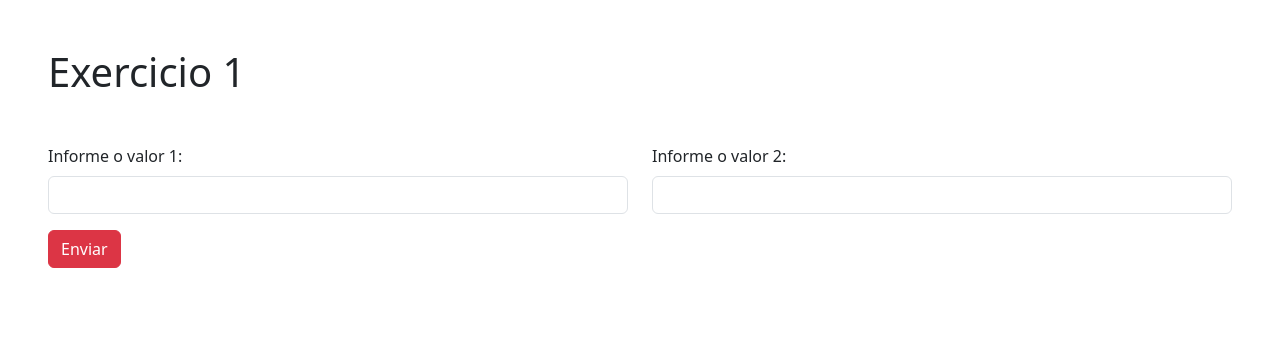
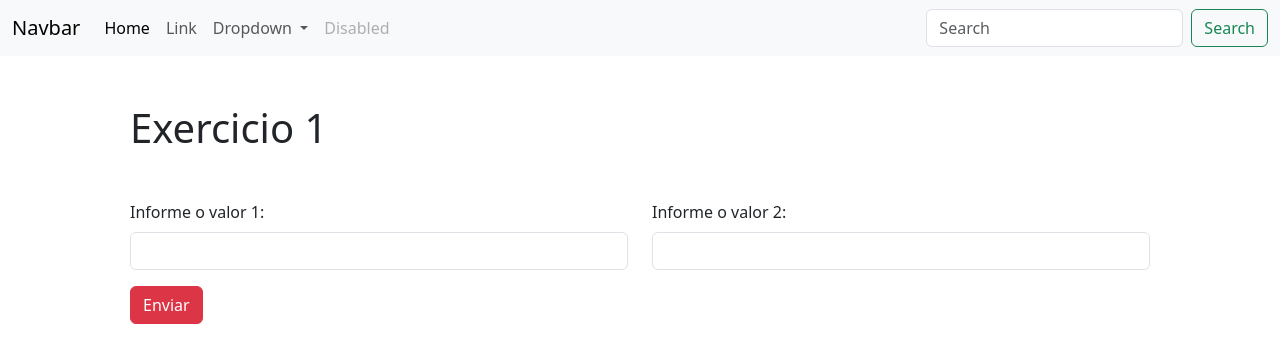
Before and after one commit to vinithales/Eletiva1, a PHP site: page /ex1.php in a window 1280 px wide. Shown: the top 363 px of the page. Run offline with PHP 8.4, Linux system fonts and the light colour scheme.

Commit message:
completo

```diff
--- a/Lista2/ex1.php
+++ b/Lista2/ex1.php
@@ -7,6 +7,10 @@
     <link href="https://cdn.jsdelivr.net/npm/bootstrap@5.3.3/dist/css/bootstrap.min.css" rel="stylesheet" integrity="sha384-QWTKZyjpPEjISv5WaRU9OFeRpok6YctnYmDr5pNlyT2bRjXh0JMhjY6hW+ALEwIH" crossorigin="anonymous">
   </head>
   <body>
+    <?php
+      require_once("nav.php");
+    ?>
+    <main class="container">
       <h1 class="ms-5 mt-5">Exercicio 1</h1>
       <form action="exer1resp.php" method="post" class="m-5">
           <div class="row">
@@ -24,7 +28,7 @@
                   <button type="submit" class="btn btn-danger mt-3">Enviar</button>
               </div>
           </div>
-
+    </main>
 
     </form>
     <script src="https://cdn.jsdelivr.net/npm/bootstrap@5.3.3/dist/js/bootstrap.bundle.min.js" integrity="sha384-YvpcrYf0tY3lHB60NNkmXc5s9fDVZLESaAA55NDzOxhy9GkcIdslK1eN7N6jIeHz" crossorigin="anonymous"></script>
--- /dev/null
+++ b/Lista2/nav.php
@@ -0,0 +1,36 @@
+<nav class="navbar navbar-expand-lg bg-body-tertiary">
+  <div class="container-fluid">
+    <a class="navbar-brand" href="#">Navbar</a>
+    <button class="navbar-toggler" type="button" data-bs-toggle="collapse" data-bs-target="#navbarSupportedContent" aria-controls="navbarSupportedContent" aria-expanded="false" aria-label="Toggle navigation">
+      <span class="navbar-toggler-icon"></span>
+    </button>
+    <div class="collapse navbar-collapse" id="navbarSupportedContent">
+      <ul class="navbar-nav me-auto mb-2 mb-lg-0">
+        <li class="nav-item">
+          <a class="nav-link active" aria-current="page" href="#">Home</a>
+        </li>
+        <li class="nav-item">
+          <a class="nav-link" href="#">Link</a>
+        </li>
+        <li class="nav-item dropdown">
+          <a class="nav-link dropdown-toggle" href="#" role="button" data-bs-toggle="dropdown" aria-expanded="false">
+            Dropdown
+          </a>
+          <ul class="dropdown-menu">
+            <li><a class="dropdown-item" href="#">Action</a></li>
+            <li><a class="dropdown-item" href="#">Another action</a></li>
+            <li><hr class="dropdown-divider"></li>
+            <li><a class="dropdown-item" href="#">Something else here</a></li>
+          </ul>
+        </li>
+        <li class="nav-item">
+          <a class="nav-link disabled" aria-disabled="true">Disabled</a>
+        </li>
+      </ul>
+      <form class="d-flex" role="search">
+        <input class="form-control me-2" type="search" placeholder="Search" aria-label="Search">
+        <button class="btn btn-outline-success" type="submit">Search</button>
+      </form>
+    </div>
+  </div>
+</nav>
```
Lines whose indentation alone changed are shown as unchanged.
